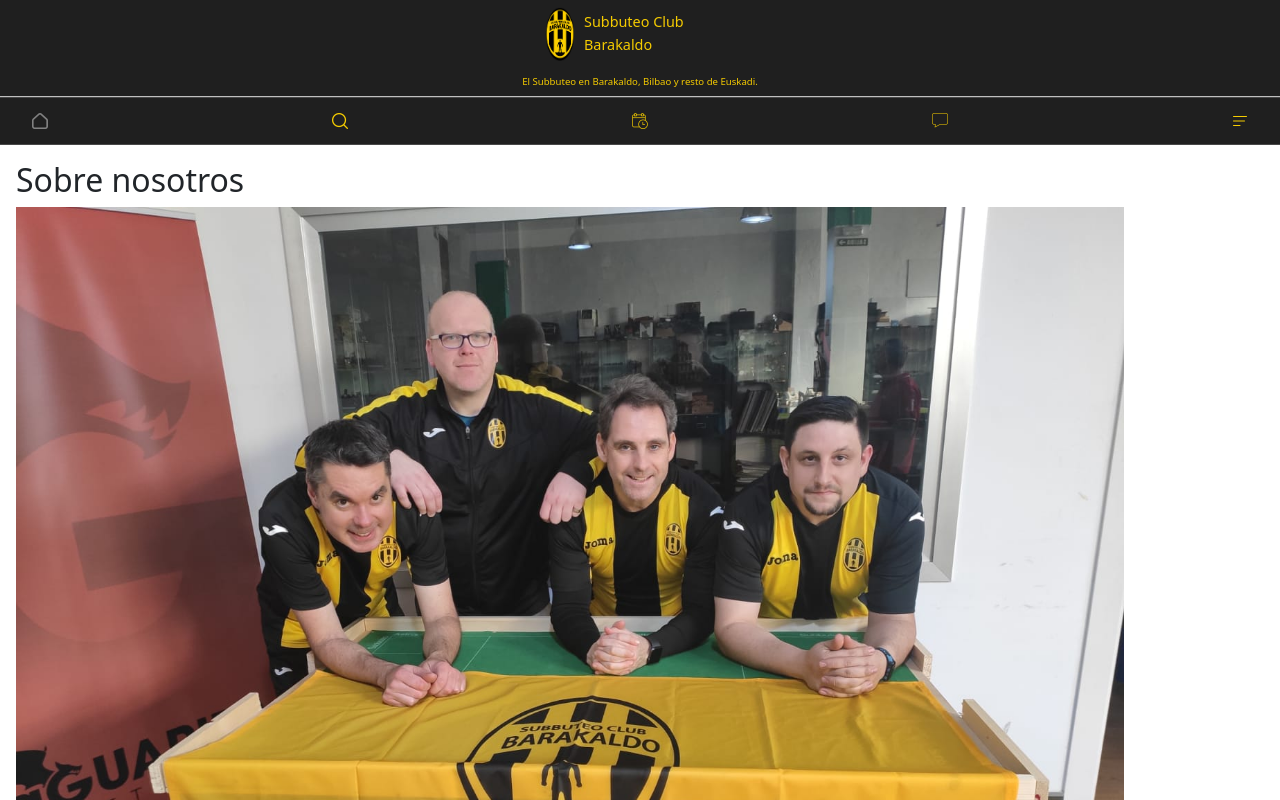
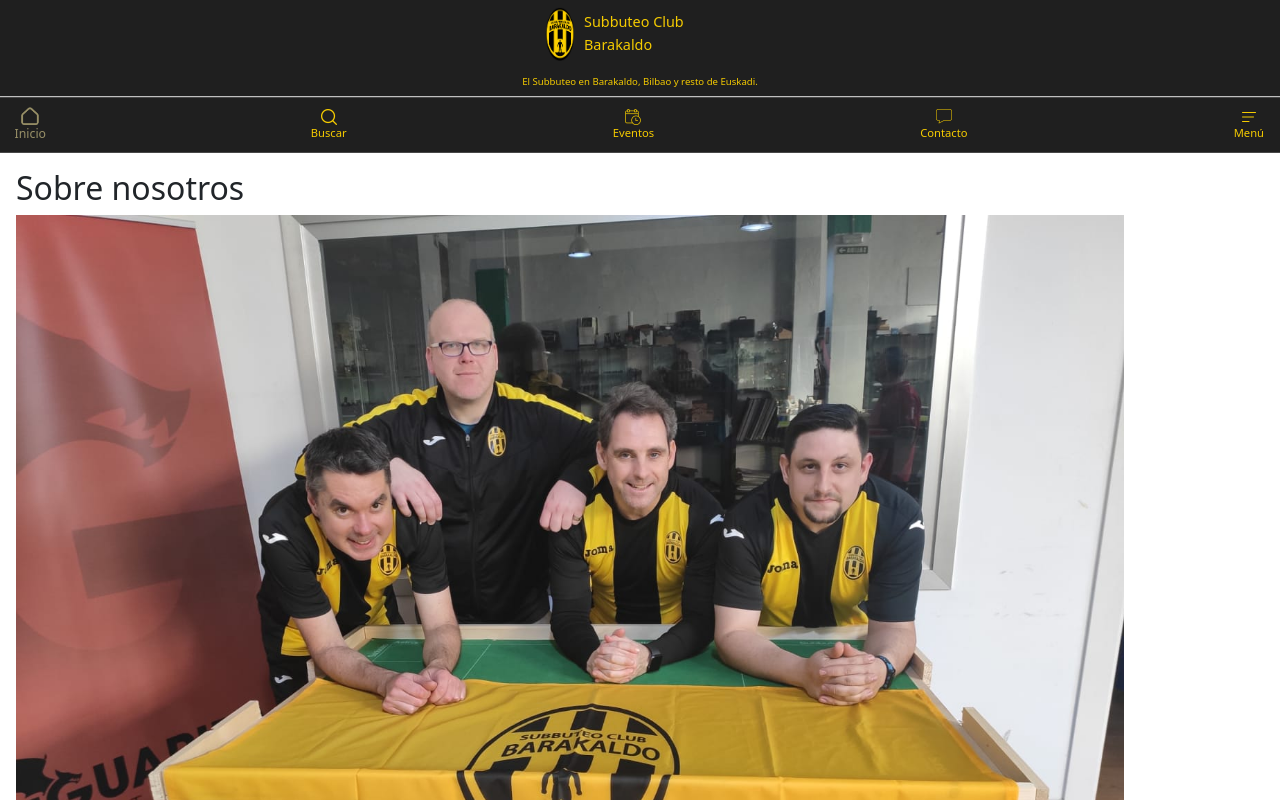
Before and after one commit to j0tac3/SCBarakaldo, an Angular app: page /home in a window 1280 px wide. Shown: the top 800 px of the page. Built offline with nearby package versions, Linux system fonts and the light colour scheme.

Commit message:
Modificado el menu principal de posicion

```diff
--- a/src/app/components/main-menu/main-menu.component.css
+++ b/src/app/components/main-menu/main-menu.component.css
@@ -1,9 +1,9 @@
 .main__menu{
     /* background-color: #f5cb00; */
     background-color: #1f1f1f;
-    padding: 1rem;
     height: var(--var--main--menu--hight);
     border-bottom: 1px solid #7777;
+    height: 3.5rem;
 }
 .menu{
     list-style: none;
@@ -17,18 +17,29 @@
 }
 .list__item{
     display: flex;
+    flex-direction: column;
+    justify-content: center;
     align-items: center;
+    transition: transform .2s, filter .2s;
 }
 .item__icon{
     width: 1rem;
     transition: filter .3s, border .3s;
 }
-.item__icon:hover, .active{
+.list__item:hover, .active{
+    cursor: default;
+}
+.list__item:hover:not(:active), .active{
     cursor: pointer;
-    filter: invert(.5);
+    filter: invert(.4);
+    transform: scale(1.1);
 }
 .item__icon:active{
-    transform: scale(1.2);
+    transform: scale(1.1);
+}
+.item__title{
+    color: #f5cb00;
+    font-size: 0.7rem;
 }
 .main__menu{
     width: 100%;
--- a/src/app/components/main-menu/main-menu.component.html
+++ b/src/app/components/main-menu/main-menu.component.html
@@ -6,11 +6,13 @@
             <img    src="assets/media/image/icons/home.png"
                     alt="Inicio"
                     class="item__icon">
+            <span class="item__title">Inicio</span>
         </li>
         <li class="list__item">
             <img    src="assets/media/image/icons/search.png"
                     alt="Buscador"
                     class="item__icon">
+            <span class="item__title">Buscar</span>
         </li>
         <li class="list__item"
             routerLink="eventos"
@@ -18,17 +20,20 @@
             <img    src="assets/media/image/icons/event.png"
                     alt=""
                     class="item__icon">
+            <span class="item__title">Eventos</span>
         </li>
-        <li class="list__item">
+        <li class="list__item"
+            (click)="onOpenModal()">
             <img    src="assets/media/image/icons/contact.png"
                     alt=""
-                    class="item__icon"
-                    (click)="onOpenModal()">
+                    class="item__icon">
+            <span class="item__title">Contacto</span>
         </li>
         <li class="list__item">
             <img    src="assets/media/image/icons/menu.png"
                     alt="Menu"
                     class="item__icon">
+            <span class="item__title">Menú</span>
         </li>
     </ul>
 </div>
```
